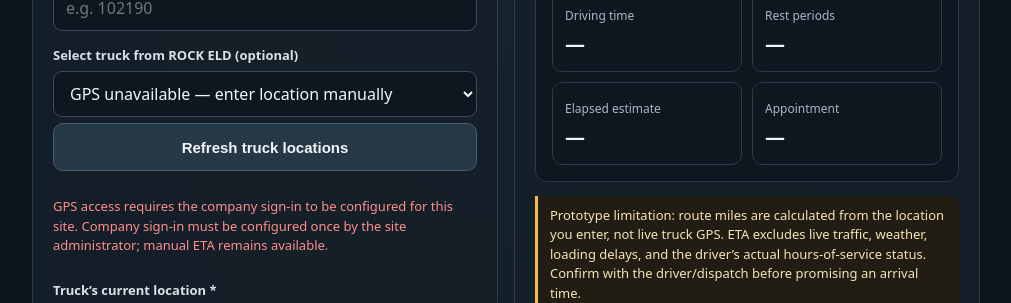
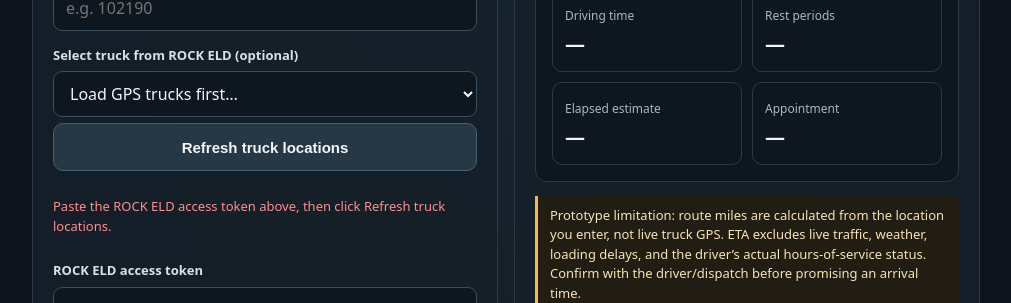
Before and after one commit to clsttruckingllc-web/clst-trucking, a plain HTML site: page eta.html in a window 1280 px wide. Shown: the part 486-789 px from the top of the page, without its empty margins (134-1145 px from the left). Drawn offline with Linux system fonts and the light colour scheme; no server answers.

Commit message:
Connect ETA dashboard to authenticated ROCK ELD GPS endpoint

```diff
--- a/eta.html
+++ b/eta.html
@@ -59,6 +59,7 @@
     <div class="field"><label for="load">Load number (optional)</label><input id="load" maxlength="80" placeholder="e.g. 102190"></div>
 
     <div class="field"><label for="gpsTruckSelect">Select truck from ROCK ELD (optional)</label><select id="gpsTruckSelect"><option value="">Load GPS trucks first…</option></select><button type="button" id="loadGpsButton" class="secondary">Refresh truck locations</button><span class="help" id="gpsStatus" role="status">Loading recent truck locations automatically. Manual location entry is available if GPS access is not connected.</span></div>
+    <div class="field"><label for="gpsAccessToken">ROCK ELD access token</label><input id="gpsAccessToken" type="password" autocomplete="off" maxlength="500" placeholder="Paste GPS access token"><span class="help">Used in this page only; it is not saved in the HTML or browser storage.</span></div>
     <div class="field"><label for="currentLocation">Truck’s current location *</label><input id="currentLocation" maxlength="220" required placeholder="e.g. Dallas, TX or street address"><span class="help">GPS reports older than 15 minutes are marked stale and cannot be selected. Route lookup sends the chosen location to public OpenStreetMap-based lookup/routing services.</span></div>
     <div class="field"><label for="destination">Delivery location *</label><input id="destination" maxlength="220" required placeholder="Select a load or enter delivery city/address"></div>
     <button type="button" id="routeButton" class="secondary">Find remaining road miles</button>
@@ -204,12 +205,18 @@
   async function loadRockEldLocations() {
     const button = $('loadGpsButton');
     const select = $('gpsTruckSelect');
+    const token = $('gpsAccessToken').value.trim();
+    if (!token) {
+      $('gpsStatus').textContent = 'Paste the ROCK ELD access token above, then click Refresh truck locations.';
+      $('gpsStatus').className = 'help status bad';
+      return;
+    }
     button.disabled = true;
     button.textContent = 'Loading GPS…';
     $('gpsStatus').textContent = 'Requesting recent truck locations from the protected ROCK ELD endpoint…';
     $('gpsStatus').className = 'help';
     try {
-      const headers = { 'Accept': 'application/json' };
+      const headers = { 'Accept': 'application/json', 'Authorization': 'Bearer ' + token };
       const response = await fetch('/api/rockeld/locations', {
         method: 'GET',
         headers,
```
